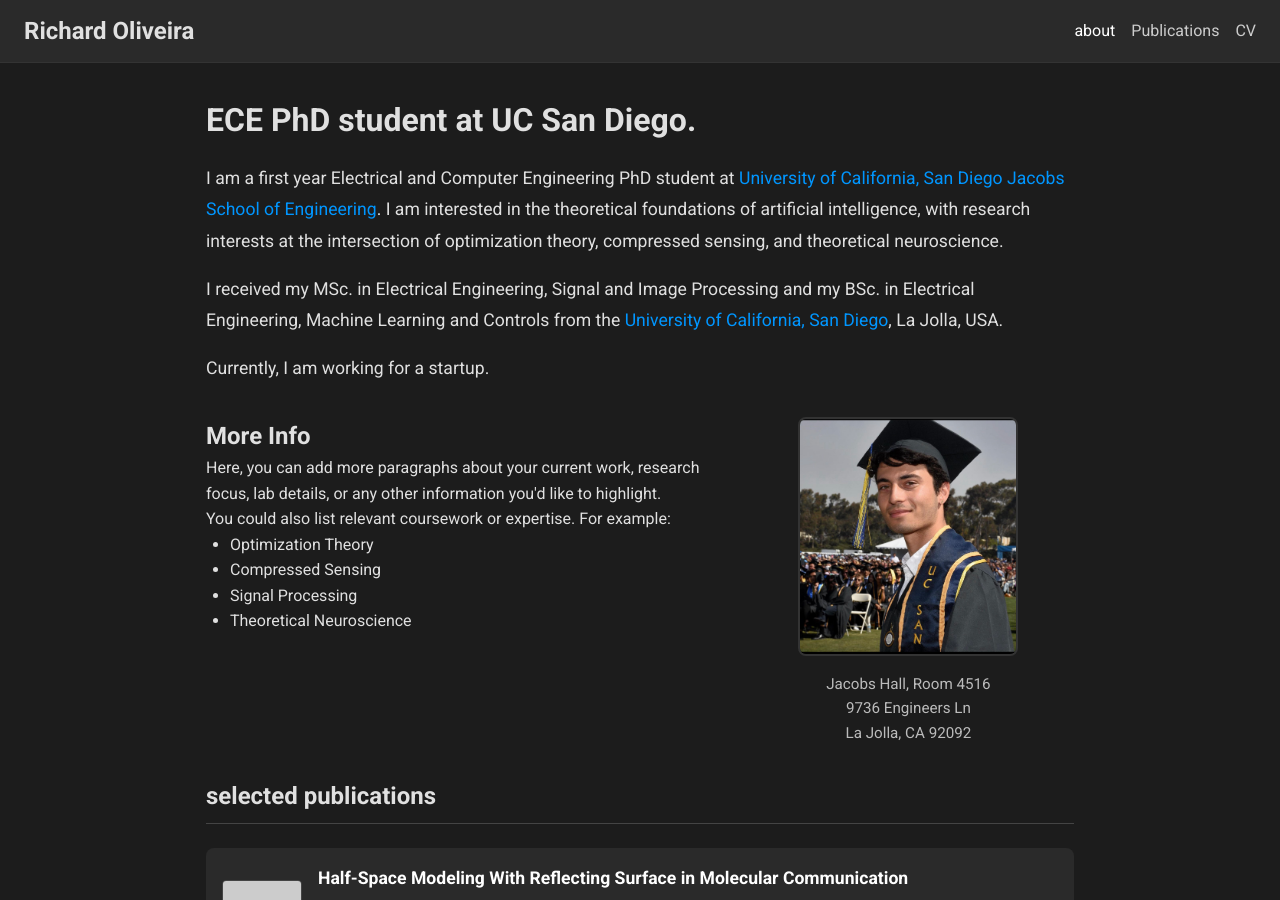
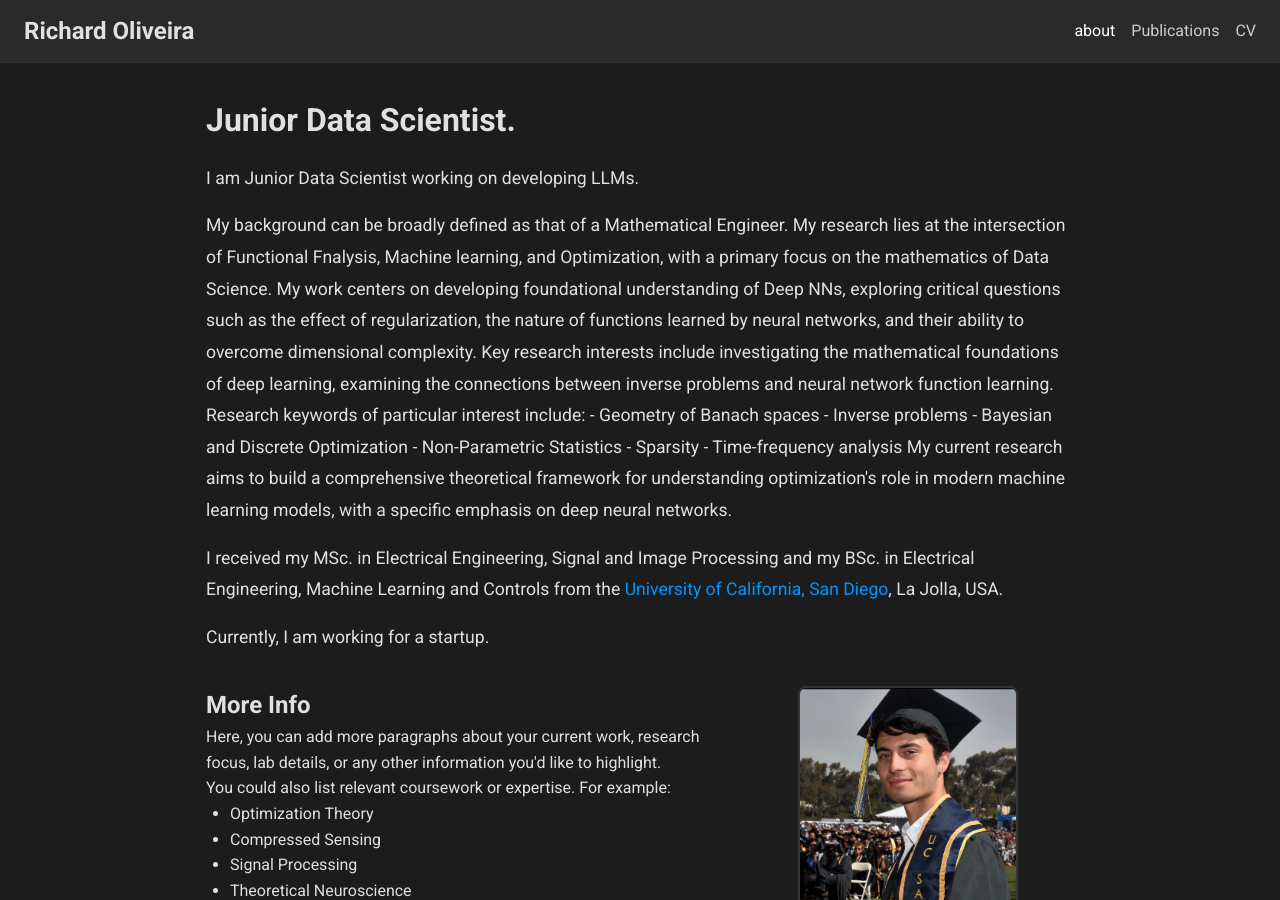
Before and after one commit to raolivei13/website_rich, a Jekyll site: the page index.html, which Jekyll copies as it is, in a window 1280 px wide and 900 px high. Built offline with Jekyll 4.4.1, drawn with Linux system fonts in a browser that asks for light colours.

Commit message:
Update index.html

```diff
--- a/index.html
+++ b/index.html
@@ -35,13 +35,21 @@
 
   <!-- Header / Intro Section -->
   <header class="header-section" id="about">
-    <h1 class="main-title">ECE PhD student at UC San Diego.</h1>
+    <h1 class="main-title">Junior Data Scientist.</h1>
     <p class="intro-paragraph">
-      I am a first year Electrical and Computer Engineering PhD student at
-      <a href="#">University of California, San Diego Jacobs School of Engineering</a>.
-      I am interested in the theoretical foundations of artificial intelligence, with research
-      interests at the intersection of optimization theory, compressed sensing,
-      and theoretical neuroscience.
+      I am Junior Data Scientist working on developing LLMs.
+    </p>
+    <p class="intro-paragraph">
+My background can be broadly defined as that of a Mathematical Engineer. My research lies at the intersection of Functional Fnalysis, Machine learning, and Optimization, with a primary focus on the mathematics of Data Science. My work centers on developing foundational understanding of Deep NNs, exploring critical questions such as the effect of regularization, the nature of functions learned by neural networks, and their ability to overcome dimensional complexity.
+Key research interests include investigating the mathematical foundations of deep learning, examining the connections between inverse problems and neural network function learning.
+Research keywords of particular interest include:
+      - Geometry of Banach spaces
+      - Inverse problems
+      - Bayesian and Discrete Optimization
+      - Non-Parametric Statistics
+      - Sparsity
+      - Time-frequency analysis
+My current research aims to build a comprehensive theoretical framework for understanding optimization's role in modern machine learning models, with a specific emphasis on deep neural networks.
     </p>
     <p class="intro-paragraph">
       I received my MSc. in Electrical Engineering, Signal and Image Processing and my BSc. in Electrical Engineering, Machine Learning and Controls
```
